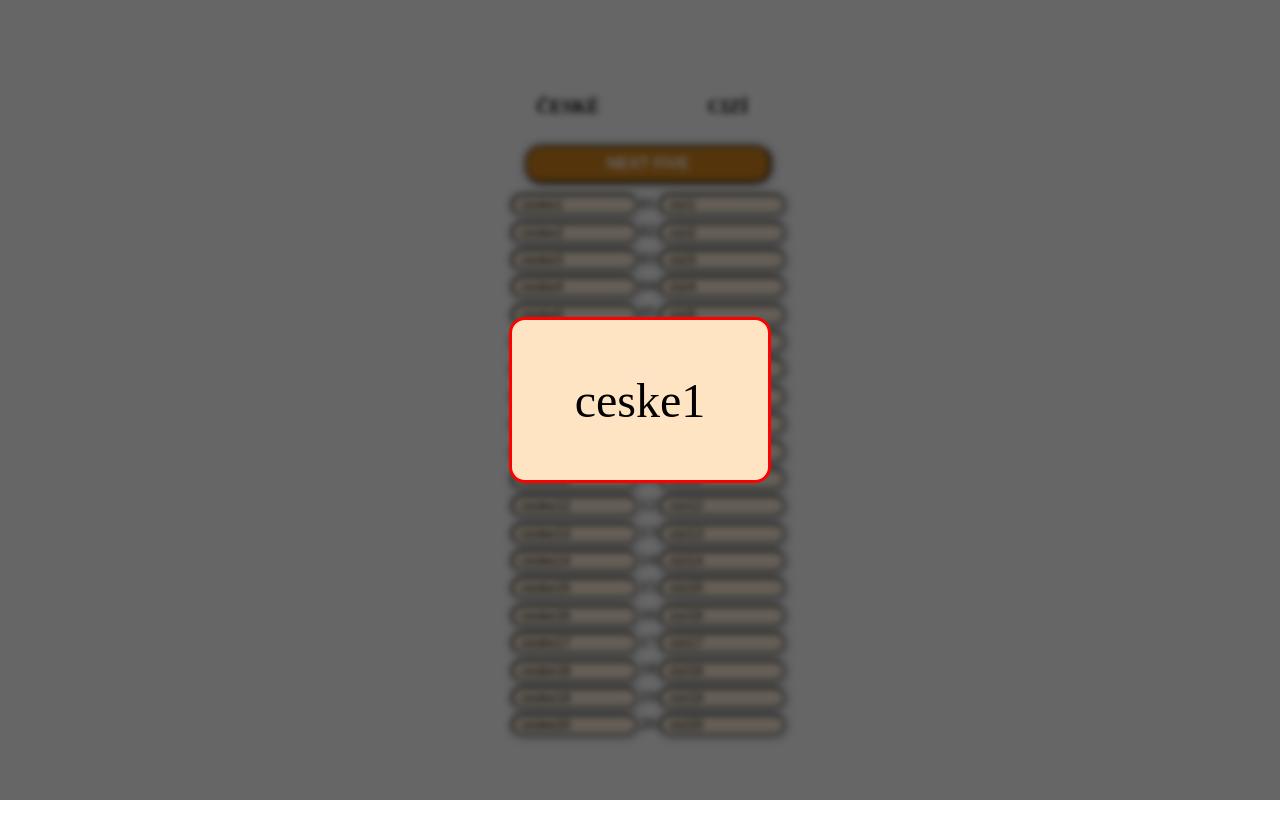
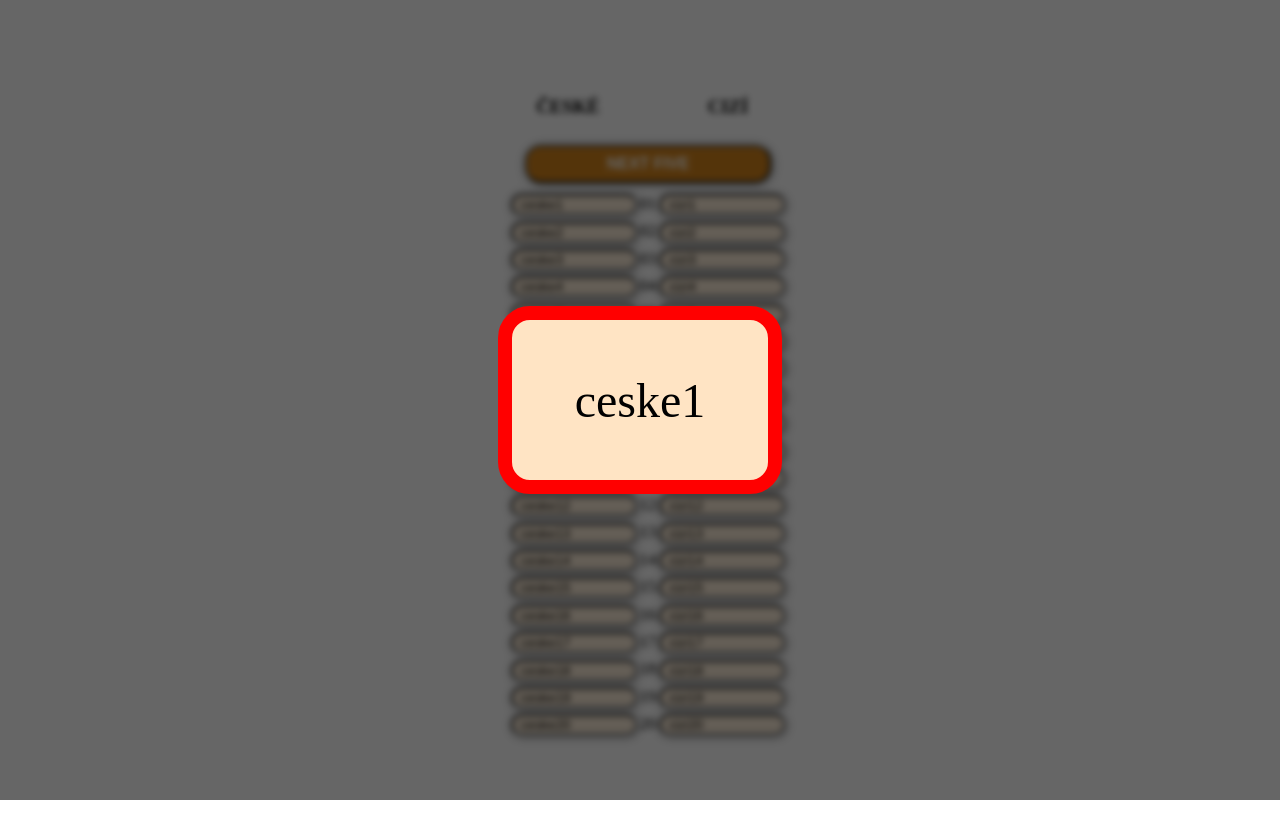
Before and after one commit to pt428/slovicka, a plain HTML site: page index.html in a window 1280 px wide. Both pictures are taken after a click on the button "NEXT FIVE". Drawn offline with Linux system fonts and the light colour scheme.

Commit message:
uprava stylu

```diff
--- a/style.css
+++ b/style.css
@@ -8,7 +8,6 @@
 }
 .label {
   display: flex;
-
   flex-direction: row;
   justify-content: space-between;
 }
@@ -29,12 +28,17 @@
   transform: translate(-50%, -50%);
   width: 16rem;
   height: 10rem;
-  border: 3px solid red;
+  border: 14px solid red;
   background-color: bisque;
   z-index: 10;
-  border-radius: 1rem;
+  border-radius: 2rem;
+  transition: all 1s;
+
 }
+.card:active {
+  border: 40px solid red;
 
+}
 
 .hidden {
   display: none;
```
